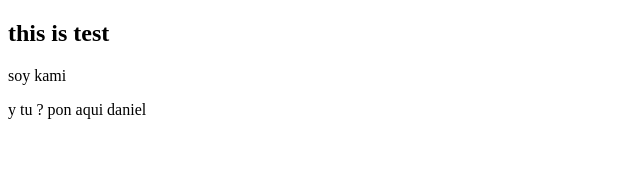
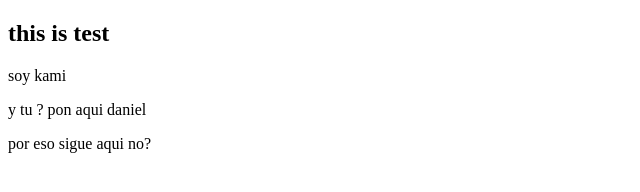
Before and after one commit to Urchinfox/2048, a plain HTML site: page index.html in a window 1280 px wide. Shown: the whole page, without its empty margins (0-640 px from the left). Drawn offline with Linux system fonts and the light colour scheme.

Commit message:
sigue aqui

```diff
--- a/index.html
+++ b/index.html
@@ -9,5 +9,6 @@
     <h2>this is test</h2>
     <p>soy kami </p>
     <p>y tu ? pon aqui daniel</p>
+    <p>por eso sigue aqui no?</p>
 </body>
 </html>
```
